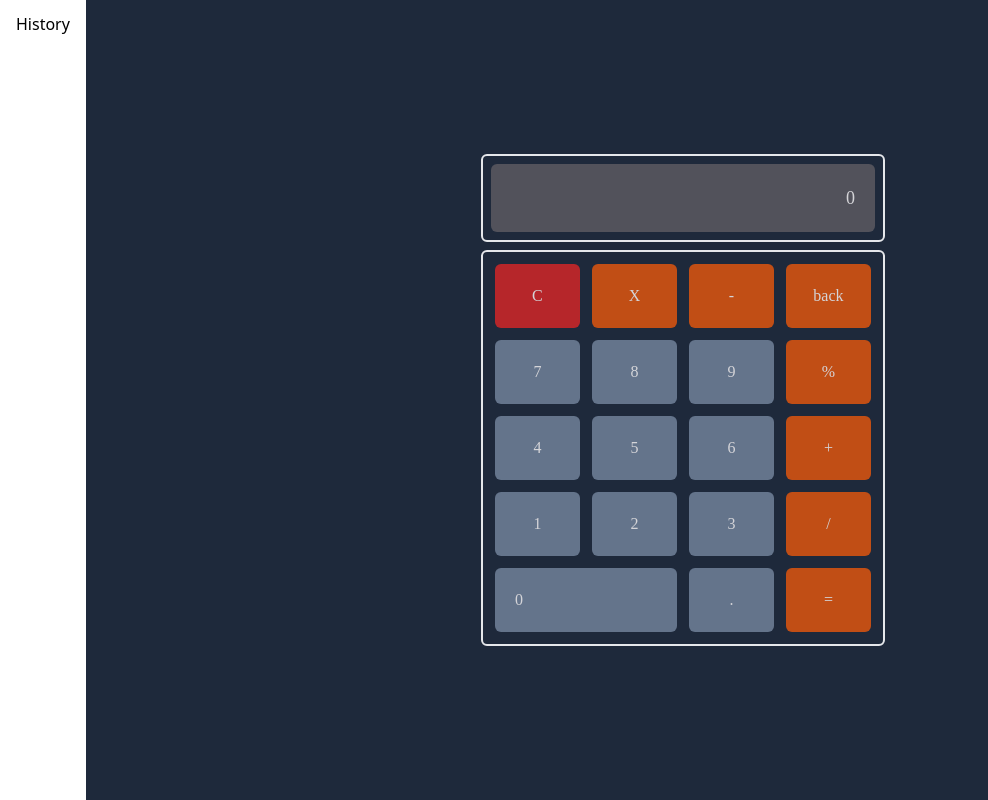
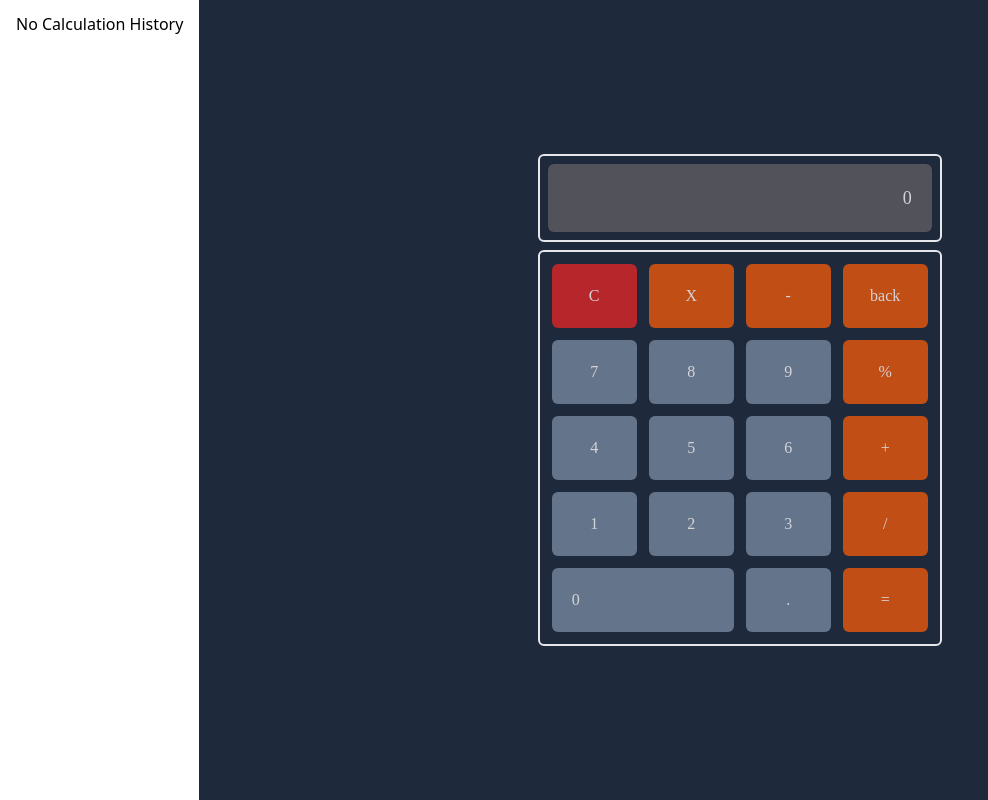
Before and after one commit to GarlicBuns19/react-calculatore-with-tailwind, a React (Vite) app: page / in a window 1280 px wide. Shown: the whole page, without its empty margins (0-988 px from the left). Built offline with nearby package versions, Linux system fonts and the light colour scheme; a web font is replaced by a local one.

Commit message:
Updated CalculatorHistory rendering

```diff
--- a/src/components/CalculatorHistory.jsx
+++ b/src/components/CalculatorHistory.jsx
@@ -3,10 +3,15 @@ import {useCalculator} from "../contexts/Calculator.jsx";
 export function CalculatorHistory(props) {
     const cal = useCalculator();
 
-    return (
+    if (cal.history.length > 0) return (
         <div>
-            <h2>History</h2>
-            {cal.history.map((item,index) => <div key={index}>{item.cal}</div>)}
+            <h2>Calculation History</h2>
+            {cal.history.map((item, index) => <div key={index}>{item.cal}</div>)}
+        </div>
+    );
+    else return (
+        <div>
+            <h2>No Calculation History</h2>
         </div>
     );
 }
```
